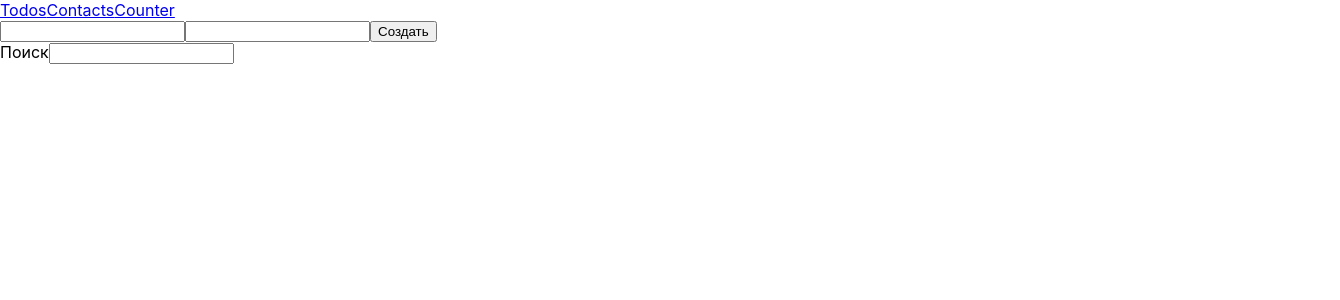
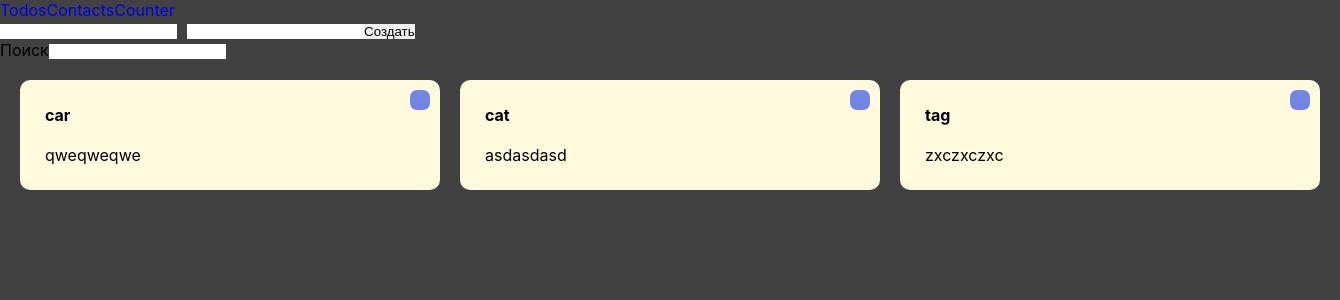
Before and after one commit to Radkovskiy/SkillSync, a React (Create React App) app: page /todos in a window 1280 px wide. Shown: the top 300 px of the page, 1340 px wide, since content can reach past the window. Built offline with nearby package versions, Linux system fonts and the light colour scheme.

Commit message:
delete + search todo

```diff
--- a/package.json
+++ b/package.json
@@ -1,5 +1,5 @@
 {
-  "name": "repeat",
+  "name": "SkillSync",
   "version": "0.1.0",
   "private": true,
   "dependencies": {
@@ -12,6 +12,8 @@
     "react-router-dom": "^6.22.0",
     "react-scripts": "5.0.1",
     "redux": "^5.0.1",
+    "styled-components": "^6.1.8",
+    "uuid": "^9.0.1",
     "web-vitals": "^2.1.4"
   },
   "scripts": {
--- /dev/null
+++ b/src/components/todos/RenderTodos.jsx
@@ -0,0 +1,79 @@
+import React from 'react'
+import { useSelector } from 'react-redux'
+import styled from 'styled-components'
+import { useDispatch } from 'react-redux'
+
+
+const TodoList = styled.ul`
+width: 1340px ;
+display: flex;
+flex-wrap: wrap;
+/* background-color: darkgray; */
+/* flex-direction: column; */
+gap: 20px;
+padding: 20px;
+margin-left: auto;
+margin-right: auto;
+`
+
+const TodoItem = styled.li`
+position: relative;
+background-color: #fff9de;
+width: 420px;
+/* margin-bottom: 20px; */
+border-radius: 10px;
+padding: 25px;
+`
+
+const TodoName = styled.p`
+margin-bottom: 20px;
+font-weight: bold;
+`
+
+const DeleteBtn = styled.button`
+position: absolute;
+width: 20px;
+height: 20px;
+border-radius: 7px;
+background-color: #7186e4;
+right: 10px;
+top: 10px;
+`
+
+const filterTodos = (todos, searchValue) => {
+  return todos.filter(todo =>
+    todo.name.toLowerCase().includes(searchValue.toLowerCase()) ||
+    todo.description.toLowerCase().includes(searchValue.toLowerCase()))
+}
+
+const RenderTodos = () => {
+  const dispatch = useDispatch()
+  const store = useSelector((state) => state)
+  const { todoArr, searchValue } = store
+  console.log('store :>> ', store);
+
+  const handleRemove = (id) => {
+    dispatch({
+      type: 'removeTodo',
+      payload: {
+        id
+      }
+    })
+  }
+
+  const filteredTodos = filterTodos(todoArr, searchValue)
+
+  return (
+    <TodoList>
+      {filteredTodos?.map(({ name, description, id }) => (
+        <TodoItem key={id}>
+          <TodoName>{name}</TodoName>
+          <p>{description}</p>
+          <DeleteBtn onClick={() => handleRemove(id)}></DeleteBtn>
+        </TodoItem>
+      ))}
+    </TodoList>
+  )
+}
+
+export default RenderTodos
--- a/src/components/todos/SearchBar.jsx
+++ b/src/components/todos/SearchBar.jsx
@@ -1,13 +1,29 @@
-import React from 'react'
+import React, { useState } from 'react'
+import { useDispatch } from 'react-redux'
+
+
 
 const SearchBar = () => {
+  const dispatch = useDispatch()
+  const [filteredTodos, setFilteredTodos] = useState([]);
+
+  const onFilter = ({ target: { value } }) => {
+
+    dispatch({
+      type: 'filter',
+      payload: {
+        value
+      }
+    })
+  }
+
   return (
     <div>
       Поиск
       <input
         type='text'
-        onChange={null}
-        />
+        onChange={onFilter}
+      />
     </div>
   )
 }
--- a/src/components/todos/TodoForm.jsx
+++ b/src/components/todos/TodoForm.jsx
@@ -1,6 +1,15 @@
 import React, { useState } from 'react'
+import { useDispatch } from 'react-redux'
+import styled from 'styled-components';
+import { v4 as uuidv4 } from 'uuid';
+
+const NameInput = styled.input`
+margin-right: 10px;
+`
+
 
 const TodoForm = () => {
+  const dispatch = useDispatch()
   const [name, setName] = useState('');
   const [description, setDescription] = useState('');
 
@@ -14,16 +23,45 @@ const TodoForm = () => {
     }
   }
 
+  const handleSubmit = (e) => {
+    e.preventDefault()
+
+    const isEmptyInputValue = name.trim() && description.trim()
+
+    if (isEmptyInputValue) {
+      dispatch({
+        type: 'addTodo',
+        payload: {
+          name,
+          description,
+          completed: false,
+          id: uuidv4()
+        }
+      })
+      reset()
+    } else {
+      alert("Заполни оба поля!")
+    }
+  }
+
+  const reset = () => {
+    setName('')
+    setDescription('')
+  }
+
   return (
-    <form onSubmit={null}>
-      <input type='text'
+    <form onSubmit={handleSubmit}>
+      <NameInput
+        type='text'
         name='name'
         onChange={handleChange}
+        value={name}
       />
       <input
         type='text'
         name='description'
         onChange={handleChange}
+        value={description}
       />
       <button type='submit'>
         Создать
--- a/src/components/todos/Todos.jsx
+++ b/src/components/todos/Todos.jsx
@@ -1,12 +1,16 @@
 import React from 'react'
 import SearchBar from './SearchBar'
 import TodoForm from './TodoForm'
+import RenderTodos from './RenderTodos'
+
+
 
 const Todos = () => {
   return (
     <>
       <TodoForm />
       <SearchBar />
+      <RenderTodos />
     </>
   )
 }
@@ -14,6 +18,9 @@ const Todos = () => {
 export default Todos
 
 /*
-три инпута: для названия, для описания, для поиска
-
+🟢поиск тудушек
+🔴сортировка по чекбоксам
+🔴изменение тудушек
+🔴local storage
+🟢удаление тудушек
 */
--- a/src/index.css
+++ b/src/index.css
@@ -1,13 +1,8 @@
+@import './reset.css';
+
 body {
-  margin: 0;
   font-family: -apple-system, BlinkMacSystemFont, 'Segoe UI', 'Roboto', 'Oxygen',
     'Ubuntu', 'Cantarell', 'Fira Sans', 'Droid Sans', 'Helvetica Neue',
     sans-serif;
-  -webkit-font-smoothing: antialiased;
-  -moz-osx-font-smoothing: grayscale;
+    background-color: rgb(65, 65, 65);
 }
-
-code {
-  font-family: source-code-pro, Menlo, Monaco, Consolas, 'Courier New',
-    monospace;
-}
--- /dev/null
+++ b/src/reset.css
@@ -0,0 +1,170 @@
+html,
+body,
+div,
+span,
+applet,
+object,
+iframe,
+h1,
+h2,
+h3,
+h4,
+h5,
+h6,
+p,
+blockquote,
+pre,
+a,
+abbr,
+acronym,
+address,
+big,
+cite,
+code,
+del,
+dfn,
+em,
+img,
+ins,
+kbd,
+q,
+s,
+samp,
+small,
+strike,
+strong,
+sub,
+sup,
+tt,
+var,
+b,
+u,
+i,
+center,
+dl,
+dt,
+dd,
+ol,
+ul,
+li,
+fieldset,
+form,
+label,
+legend,
+table,
+caption,
+tbody,
+tfoot,
+thead,
+tr,
+th,
+td,
+article,
+aside,
+canvas,
+details,
+embed,
+figure,
+figcaption,
+footer,
+header,
+hgroup,
+menu,
+nav,
+output,
+ruby,
+section,
+summary,
+time,
+mark,
+audio,
+video {
+  margin: 0;
+  padding: 0;
+  border: 0;
+  vertical-align: baseline;
+}
+
+html {
+  box-sizing: border-box;
+  -ms-text-size-adjust: 100%;
+  -webkit-text-size-adjust: 100%;
+}
+
+img,
+fieldset,
+a img {
+  border: none;
+}
+
+input[type='text'],
+input[type='email'],
+input[type='tel'],
+textarea {
+  -webkit-appearance: none;
+}
+
+input[type='submit'],
+button {
+  cursor: pointer;
+}
+
+textarea {
+  overflow: auto;
+  -webkit-overflow-scrolling: touch;
+}
+
+input,
+button {
+  margin: 0;
+  padding: 0;
+  border: 0;
+}
+
+div,
+input,
+textarea,
+select,
+button,
+h1,
+h2,
+h3,
+h4,
+h5,
+h6,
+a,
+span,
+a:focus {
+  outline: none;
+}
+
+ul,
+ol {
+  list-style-type: none;
+}
+
+table {
+  border-spacing: 0;
+  border-collapse: collapse;
+  width: 100%;
+}
+
+html {
+  box-sizing: border-box;
+}
+
+*,
+*:before,
+*:after {
+  box-sizing: inherit;
+  margin: 0;
+  padding: 0;
+}
+
+a {
+  text-decoration: none;
+}
+
+a:hover {
+  text-decoration: none;
+}
--- a/src/store/store.js
+++ b/src/store/store.js
@@ -5,7 +5,20 @@ const reducer = (state, action) => {
     case 'addTodo':
       return {
         ...state,
-        todoList: [...state.todoList, action.payload]
+        todoArr: [...state.todoArr, action.payload]
+      }
+
+    case 'removeTodo':
+      // console.log('action.payload.id :>> ', action.payload.id);
+      return {
+        ...state,
+        todoArr: state.todoArr.filter(todo => todo.id !== action.payload.id)
+      }
+
+    case 'filter':
+      return {
+        ...state,
+        searchValue: action.payload.value
       }
 
     default:
@@ -13,7 +26,23 @@ const reducer = (state, action) => {
   }
 }
 
-export const store = createStore(reducer, { todoList: [], contacts: [], counterResult: 0 })
+export const store = createStore(reducer, {
+  todoArr: [{
+    name: 'car',
+    description: 'qweqweqwe',
+    id: 1
+  },
+  {
+    name: 'cat',
+    description: 'asdasdasd',
+    id: 2
+  },
+  {
+    name: 'tag',
+    description: 'zxczxczxc',
+    id: 3
+  }
+  ], contacts: [], searchValue: '', counterResult: 0
+})
 
-store.dispatch({ type: 'addTodo', payload: { nameTodo: 'qweqwe', descr: 'eqweqw' } })
 console.log(store.getState());
```
Also changed, not shown: 1 other file (tests, documents, lock files or other folders).
